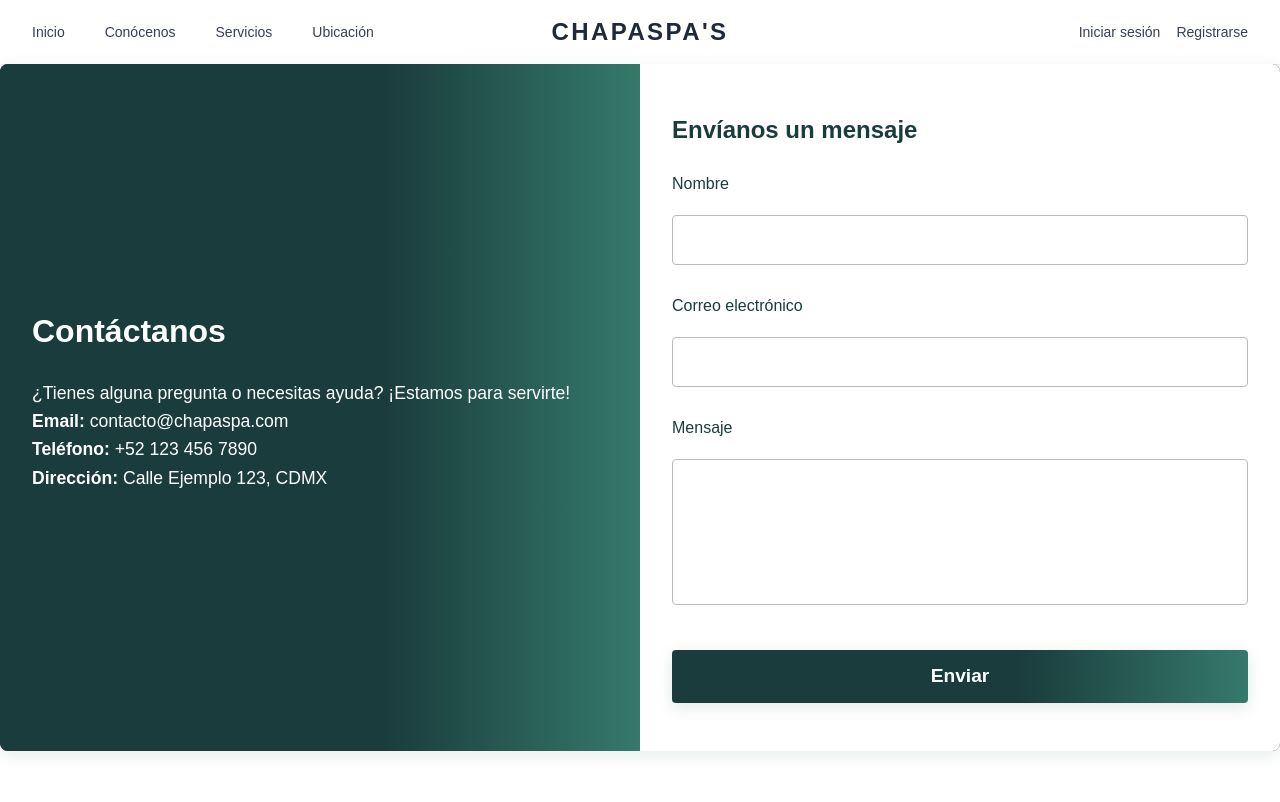
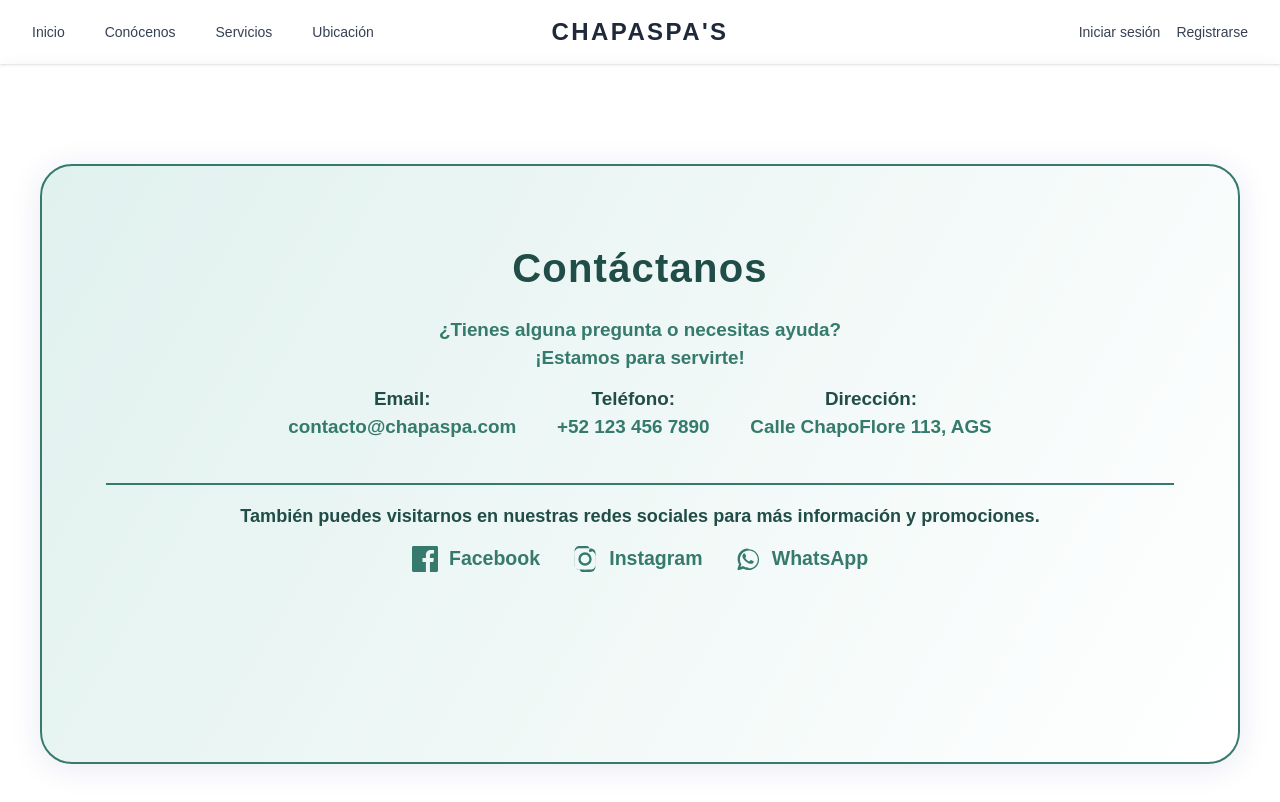
Before and after one commit to UP220891/chapa-spa, a Next.js app in the folder proyecto/frontend/: page /contactanos in a window 1280 px wide. Shown: the top 802 px of the page. Built offline with nearby package versions, Linux system fonts and the light colour scheme.

Commit message:
navbar y usuario

```diff
--- a/proyecto/frontend/src/app/components/Navbar.tsx
+++ b/proyecto/frontend/src/app/components/Navbar.tsx
@@ -1,13 +1,20 @@
 "use client";
+
 
 
 import React from 'react';
 
-const Navbar = () => {
-  // Verificar si el usuario está autenticado
-  const [usuario, setUsuario] = React.useState<any>(null);
+interface NavbarProps {
+  usuario?: any;
+}
+
+const Navbar: React.FC<NavbarProps> = ({ usuario: usuarioProp }) => {
+  const [usuario, setUsuario] = React.useState<any>(usuarioProp ?? null);
+
   React.useEffect(() => {
-    const updateUsuario = () => {
+    if (usuarioProp) {
+      setUsuario(usuarioProp);
+    } else {
       const token = localStorage.getItem('token');
       const userStr = localStorage.getItem('usuario');
       if (token && userStr) {
@@ -19,13 +26,8 @@ const Navbar = () => {
       } else {
         setUsuario(null);
       }
-    };
-    updateUsuario();
-    window.addEventListener('storage', updateUsuario);
-    return () => {
-      window.removeEventListener('storage', updateUsuario);
-    };
-  }, []);
+    }
+  }, [usuarioProp]);
 
   const handleLogout = () => {
     localStorage.removeItem('token');
--- a/proyecto/frontend/src/app/contactanos/page.tsx
+++ b/proyecto/frontend/src/app/contactanos/page.tsx
@@ -6,32 +6,56 @@ const Contactanos = () => {
   return (
     <>
       <Navbar />
-      <div className="contact-container">
-        <section className="contact-info-section">
-          <h2 className="contact-info-title">Contáctanos</h2>
-          <div className="contact-info-details">
-            <p>¿Tienes alguna pregunta o necesitas ayuda? ¡Estamos para servirte!</p>
-            <p>
-              <strong>Email:</strong> contacto@chapaspa.com<br />
-              <strong>Teléfono:</strong> +52 123 456 7890<br />
-              <strong>Dirección:</strong> Calle Ejemplo 123, CDMX
-            </p>
+      <div className="contact-container" style={{
+        maxWidth: '100vw',
+        minHeight: '100vh',
+        display: 'flex',
+        alignItems: 'center',
+        justifyContent: 'center',
+        background: 'none',
+        padding: 0
+      }}>
+        <section style={{
+          background: 'linear-gradient(120deg, #e0f1ee 0%, #ffffff 100%)',
+          borderRadius: 32,
+          boxShadow: '0 4px 32px 0 rgba(31,38,135,0.10)',
+          border: '2px solid #357a6c',
+          padding: '4.5rem 4rem',
+          display: 'flex',
+          flexDirection: 'column',
+          alignItems: 'center',
+          minHeight: 600,
+          maxWidth: 1200,
+          width: '100%',
+          margin: '0 auto'
+        }}>
+          <h2 style={{ color: '#204d47', fontWeight: 900, fontSize: '2.5rem', marginBottom: '1.1rem', textAlign: 'center', fontFamily: 'Montserrat, sans-serif', letterSpacing: '0.03em' }}>Contáctanos</h2>
+          <div style={{ fontSize: '1.18rem', color: '#357a6c', fontWeight: 600, textAlign: 'center', fontFamily: 'Montserrat, sans-serif', marginBottom: '1.3rem' }}>
+            <p style={{ marginBottom: '0.8rem' }}>¿Tienes alguna pregunta o necesitas ayuda?<br />¡Estamos para servirte!</p>
+            <div style={{ display: 'flex', flexDirection: 'row', gap: '2rem', justifyContent: 'center', flexWrap: 'wrap' }}>
+              <span style={{ minWidth: 170, color: '#204d47' }}><strong>Email:</strong><br /><span style={{ color: '#357a6c' }}>contacto@chapaspa.com</span></span>
+              <span style={{ minWidth: 170, color: '#204d47' }}><strong>Teléfono:</strong><br /><span style={{ color: '#357a6c' }}>+52 123 456 7890</span></span>
+              <span style={{ minWidth: 170, color: '#204d47' }}><strong>Dirección:</strong><br /><span style={{ color: '#357a6c' }}>Calle ChapoFlore 113, AGS</span></span>
+            </div>
           </div>
-        </section>
-        <section className="contact-form-section">
-          <h3 className="contact-title">Envíanos un mensaje</h3>
-          <form className="contact-form">
-            <label htmlFor="nombre">Nombre</label>
-            <input type="text" id="nombre" name="nombre" required />
-
-            <label htmlFor="email">Correo electrónico</label>
-            <input type="email" id="email" name="email" required />
-
-            <label htmlFor="mensaje">Mensaje</label>
-            <textarea id="mensaje" name="mensaje" rows={5} required />
-
-            <button type="submit" className="contact-btn">Enviar</button>
-          </form>
+          <div style={{ width: '100%', borderTop: '2px solid #357a6c', margin: '1.3rem 0 1.1rem 0' }} />
+          <div style={{ textAlign: 'center', color: '#204d47', fontWeight: 700, fontSize: '1.13rem', fontFamily: 'Montserrat, sans-serif', marginBottom: '0.7rem' }}>
+            <p>También puedes visitarnos en nuestras redes sociales para más información y promociones.</p>
+          </div>
+          <div style={{ marginTop: '0.2rem', display: 'flex', justifyContent: 'center', gap: '2rem', flexWrap: 'wrap' }}>
+            <a href="https://facebook.com" target="_blank" rel="noopener noreferrer" style={{ color: '#357a6c', textDecoration: 'none', fontWeight: 700, display: 'flex', alignItems: 'center', gap: '0.7rem', fontSize: '1.22rem' }}>
+              <svg width="26" height="26" viewBox="0 0 24 24" fill="#357a6c" xmlns="http://www.w3.org/2000/svg"><path d="M22.675 0h-21.35C.595 0 0 .594 0 1.326v21.348C0 23.406.595 24 1.326 24h11.495v-9.294H9.691v-3.622h3.13V8.413c0-3.1 1.893-4.788 4.659-4.788 1.325 0 2.463.099 2.797.143v3.24l-1.918.001c-1.504 0-1.797.715-1.797 1.763v2.313h3.587l-.467 3.622h-3.12V24h6.116C23.406 24 24 23.406 24 22.674V1.326C24 .594 23.406 0 22.675 0"/></svg>
+              Facebook
+            </a>
+            <a href="https://instagram.com" target="_blank" rel="noopener noreferrer" style={{ color: '#357a6c', textDecoration: 'none', fontWeight: 700, display: 'flex', alignItems: 'center', gap: '0.7rem', fontSize: '1.22rem' }}>
+              <svg width="26" height="26" viewBox="0 0 24 24" fill="#357a6c" xmlns="http://www.w3.org/2000/svg"><path d="M12 2.163c3.204 0 3.584.012 4.85.07 1.366.062 2.633.334 3.608 1.308.974.974 1.246 2.241 1.308 3.608.058 1.266.07 1.646.07 4.85s-.012 3.584-.07 4.85c-.062 1.366-.334 2.633-1.308 3.608-.974.974-2.241 1.246-3.608 1.308-1.266.058-1.646.07-4.85.07s-3.584-.012-4.85-.07c-1.366-.062-2.633-.334-3.608-1.308-.974-.974-1.246-2.241-1.308-3.608C2.175 15.647 2.163 15.267 2.163 12s.012-3.584.07-4.85c.062-1.366.334-2.633 1.308-3.608C4.515 2.497 5.782 2.225 7.148 2.163 8.414 2.105 8.794 2.163 12 2.163zm0-2.163C8.741 0 8.332.013 7.052.072 5.771.131 4.659.417 3.678 1.398c-.981.981-1.267 2.093-1.326 3.374C2.013 8.332 2 8.741 2 12c0 3.259.013 3.668.072 4.948.059 1.281.345 2.393 1.326 3.374.981.981 2.093 1.267 3.374 1.326C8.332 23.987 8.741 24 12 24c3.259 0 3.668-.013 4.948-.072 1.281-.059 2.393-.345 3.374-1.326.981-.981 1.267-2.093 1.326-3.374.059-1.28.072-1.689.072-4.948 0-3.259-.013-3.668-.072-4.948-.059-1.281-.345-2.393-1.326-3.374-.981-.981-2.093-1.267-3.374-1.326C15.668.013 15.259 0 12 0zm0 5.838A6.162 6.162 0 0 0 5.838 12 6.162 6.162 0 0 0 12 18.162 6.162 6.162 0 0 0 18.162 12 6.162 6.162 0 0 0 12 5.838zm0 10.162A4 4 0 1 1 12 8a4 4 0 0 1 0 8zm6.406-11.845a1.44 1.44 0 1 1-2.88 0 1.44 1.44 0 0 1 2.88 0z"/></svg>
+              Instagram
+            </a>
+            <a href="https://wa.me/521234567890" target="_blank" rel="noopener noreferrer" style={{ color: '#357a6c', textDecoration: 'none', fontWeight: 700, display: 'flex', alignItems: 'center', gap: '0.7rem', fontSize: '1.22rem' }}>
+              <svg width="26" height="26" viewBox="0 0 32 32" fill="#357a6c" xmlns="http://www.w3.org/2000/svg"><path d="M16.001 3.2c-7.073 0-12.8 5.727-12.8 12.8 0 2.262.601 4.477 1.74 6.414l-1.801 5.236a1.6 1.6 0 0 0 2.021 2.021l5.236-1.801a12.74 12.74 0 0 0 6.404 1.73c7.073 0 12.8-5.727 12.8-12.8s-5.727-12.8-12.8-12.8zm0 23.2c-2.021 0-4.001-.527-5.727-1.527l-.401-.236-3.113 1.072 1.072-3.113-.236-.401c-1-1.726-1.527-3.706-1.527-5.727 0-6.08 4.92-11 11-11s11 4.92 11 11-4.92 11-11 11zm6.08-8.08c-.334-.167-1.98-.98-2.287-1.093-.307-.114-.534-.167-.76.167-.227.334-.867 1.093-1.063 1.32-.194.227-.387.254-.72.087-.334-.167-1.413-.52-2.693-1.653-.995-.888-1.667-1.983-1.86-2.317-.194-.334-.021-.513.146-.68.15-.15.334-.387.5-.58.167-.194.223-.334.334-.56.111-.227.056-.42-.028-.587-.083-.167-.76-1.833-1.04-2.507-.274-.66-.553-.57-.76-.58-.194-.008-.42-.01-.646-.01-.227 0-.594.084-.907.42-.313.334-1.195 1.168-1.195 2.846 0 1.678 1.223 3.299 1.393 3.527.167.227 2.409 3.68 5.84 5.013.816.314 1.452.502 1.949.642.818.208 1.563.179 2.153.109.657-.078 2.02-.827 2.306-1.626.286-.8.286-1.486.2-1.626-.084-.14-.307-.223-.64-.39z"/></svg>
+              WhatsApp
+            </a>
+          </div>
         </section>
       </div>
     </>
--- a/proyecto/frontend/src/app/perfil/page.tsx
+++ b/proyecto/frontend/src/app/perfil/page.tsx
@@ -95,9 +95,9 @@ const Perfil = () => {
 
   return (
     <>
-      <Navbar />
+      <Navbar usuario={usuario} />
       <Box sx={{ minHeight: "100vh", bgcolor: "#f7fafd", display: "flex", alignItems: "center", justifyContent: "center" }}>
-        <Card sx={{ minWidth: 370, maxWidth: 440, mx: 2, boxShadow: 6, borderRadius: 6, p: 3, display: "flex", flexDirection: "column", alignItems: "center", background: "#f9fbfc" }}>
+        <Card sx={{ minWidth: 400, maxWidth: 1200, width: "100%", mx: 2, boxShadow: 6, borderRadius: 8, p: 6, display: "flex", flexDirection: "column", alignItems: "center", background: "linear-gradient(120deg, #e0f1ee 0%, #ffffff 100%)" }}>
           <Avatar
             src={usuario.imagen_perfil || undefined}
             sx={{ bgcolor: deepPurple[500], width: 120, height: 120, fontSize: 48, mb: 2, boxShadow: "0 4px 16px rgba(31,38,135,0.13)", border: "4px solid #fff" }}
@@ -111,7 +111,7 @@ const Perfil = () => {
           </Typography>
           <CardContent sx={{ width: "100%", pt: 0 }}>
             {editando ? (
-              <form onSubmit={handleSubmit} style={{ display: "flex", flexDirection: "column", gap: "1.3rem", marginTop: "1.2rem" }}>
+              <form onSubmit={handleSubmit} style={{ display: "flex", flexDirection: "column", gap: "1.3rem", marginTop: "1.2rem", maxWidth: 600, marginLeft: "auto", marginRight: "auto" }}>
                 <TextField
                   label="Nombre"
                   value={nombre}
@@ -167,6 +167,14 @@ const Perfil = () => {
                   >
                     Cancelar
                   </Button>
+                  <Button
+                    type="button"
+                    variant="outlined"
+                    sx={{ background: "#fff", color: "#357a6c", border: "2px solid #357a6c", borderRadius: "100px", fontWeight: 600, fontFamily: "Montserrat, sans-serif", fontSize: "1.08rem", boxShadow: "0 2px 8px 0 rgba(31,38,135,0.08)", letterSpacing: "0.03em", p: "0.7rem 1.7rem", '&:hover': { background: "#e0f1ee" } }}
+                    onClick={() => alert('Aquí iría el historial')}
+                  >
+                    Historial
+                  </Button>
                 </Box>
               </form>
             ) : (
@@ -189,6 +197,14 @@ const Perfil = () => {
                   >
                     Editar perfil
                   </Button>
+                  <Button
+                    type="button"
+                    variant="outlined"
+                    sx={{ background: "#fff", color: "#357a6c", border: "2px solid #357a6c", borderRadius: "100px", fontWeight: 600, fontFamily: "Montserrat, sans-serif", fontSize: "1.08rem", boxShadow: "0 2px 8px 0 rgba(31,38,135,0.08)", letterSpacing: "0.03em", p: "0.7rem 1.7rem", '&:hover': { background: "#e0f1ee" } }}
+                    onClick={() => alert('Aquí iría el historial')}
+                  >
+                    Historial
+                  </Button>
                 </Box>
               </>
             )}
```
Also changed, not shown: 1 other file (tests, documents, lock files or other folders).
